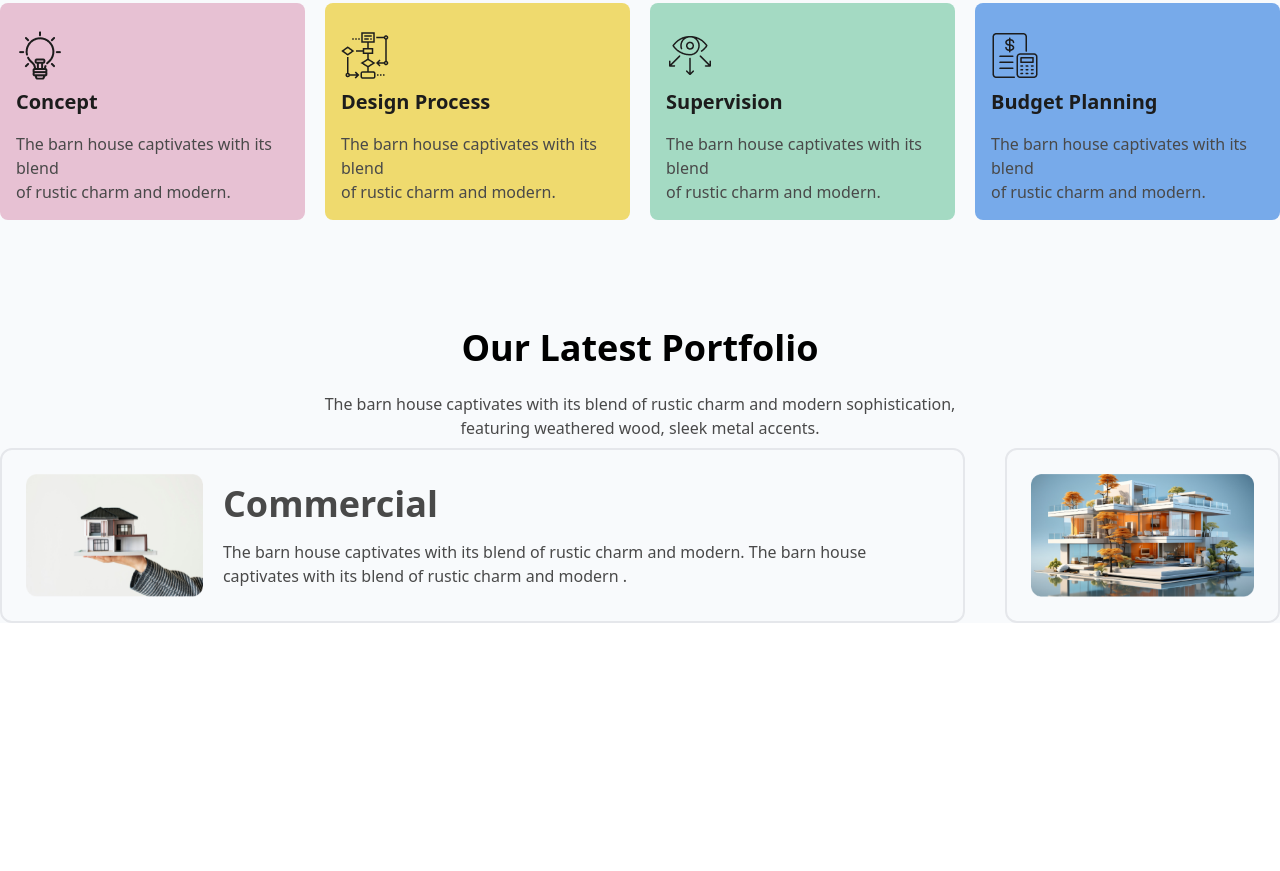
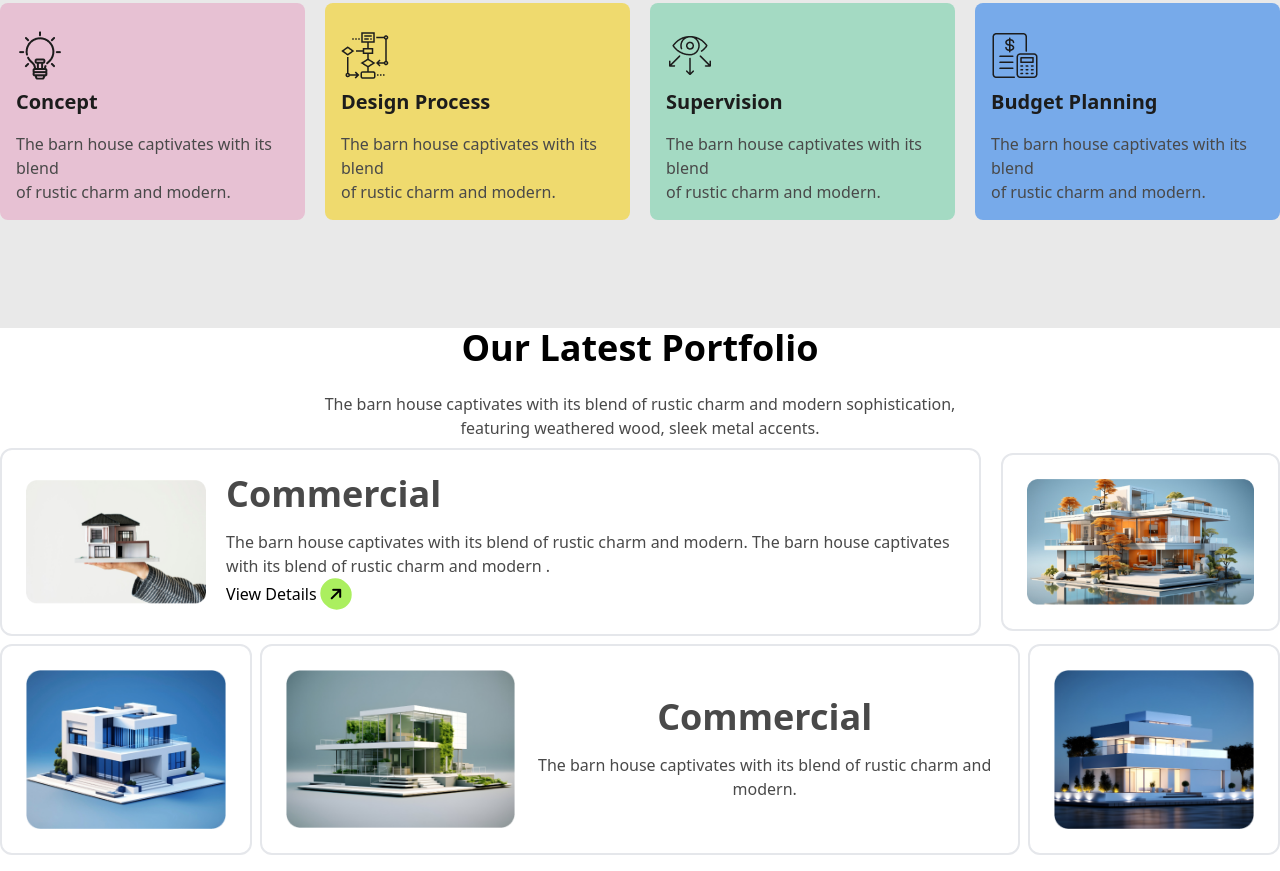
Before and after one commit to AvikSharafat248/Assignment-3, a website: page index.html in a window 1280 px wide. Shown: the part 1876-2747 px from the top of the page. Before the commit the page ends 2515 px from the top, so only its background shows below. Drawn offline with nearby package versions, Linux system fonts and the light colour scheme.

Commit message:
5th commit

```diff
--- a/index.html
+++ b/index.html
@@ -70,7 +70,7 @@
     <main class="mt-9 py-4 rounded-lg">
 
 
-        <div class="bg-slate-50">
+    <div class="bg-[#E9E9E9]">
             <div class="max-w-7xl mx-auto">
                 <img class="lg:block hidden" src="assets/Vector copy.png" alt="">
                 <h2 class="ml-20 mt-2 lg:block hidden"><i class="fa-solid fa-arrow-right"></i> About Us</h2>
@@ -134,7 +134,7 @@
                         <button class ="bg-white p-2 rounded-full text-center"><i class="fa-solid fa-arrow-right"></i> How we works</button>
                     </div>
 
-                <div class="text-center">
+                <div class="text-center ">
                     <h2 class="lg:text-4xl text-3xl font-bold mb-6">Our Works Process</h2>
 
                     <p class="text-[#494949] font-medium lg:w-1/2 mx-auto">
@@ -174,8 +174,10 @@
 
                 </section>
 
-                <section class="mt-24">
+                <section class="mt-24 bg-white">
 
+
+                    <div class="max-w-7xl mx-auto">
                         <div>
                             <h2 class="text-center text-4xl font-bold mb-6">Our Latest Portfolio</h2>
                             <p class="text-center font-medium lg:w-1/2 text-[#494949] mx-auto mb-2">The barn house captivates with its blend of rustic charm and modern sophistication, featuring weathered wood, sleek metal accents.</p>
@@ -183,7 +185,7 @@
 
 
                           <div class="">
-                    <div class="lg:flex gap-10 items-center">
+                            <div class="lg:flex gap-5 items-center">
                                 <div class="
                                 flex lg:flex-row flex-col lg:items-center gap-5 justify-center border-2 rounded-xl  p-6">
                                     <div>
@@ -194,6 +196,8 @@
                                         <p class=" lg:text-left text-center text-[#494949] font-medium">
                                             The barn house captivates with its blend of rustic charm and modern. The barn house captivates with its blend of rustic charm and modern .
                                         </p>
+
+                                        <p>View Details <i class="fa-solid fa-arrow-right bg-[#ABEF5F] p-2 rounded-full -rotate-45"></i></p>
                                     </div>
                                 </div>
                                 <div class="lg:mt-0 mt-2 border-2 rounded-xl p-6">
@@ -201,6 +205,30 @@
                                 </div>
                               </div>
 
+                        <div class="mt-2 flex gap-2 lg:flex-row flex-col">
+                            <div class="border-2 rounded-xl p-6">
+                                <img class="mx-auto" src="assets/img3.png" alt="">
+                            </div>
+
+                            <div class="flex lg:flex-row flex-col items-center text-center border-2 rounded-xl p-6 gap-5">
+                                <div>
+                                    <img src="assets/img4.png" alt="">
+                                </div>
+                                <div class="">
+                                    <h2 class="text-4xl text-[#494949]
+                                    font-bold mb-4">Commercial</h2>
+                                    <p class="text-[#494949] font-medium">The barn house captivates with its blend of rustic charm and modern. </p>
+                                </div>
+                            </div>
+
+                            <div class="border-2  rounded-xl p-6">
+                                <img class="mx-auto" src="assets/img5.png" alt="">
+                            </div>
+
+                        </div>
+
+
+                          </div>
                     </div>
 
 
```
Lines whose indentation alone changed are shown as unchanged.
